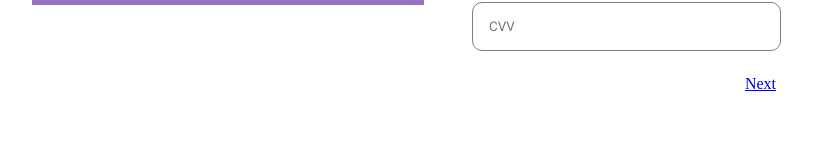
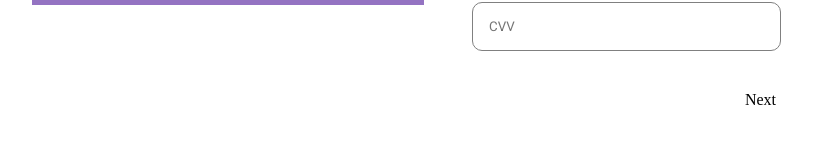
Before and after one commit to Unicorn-e-Wallet-UI/e-wallet-ui, a React (Create React App) app: page /registration-page-one in a window 1280 px wide. Shown: the part 536-680 px from the top of the page, without its empty margins (216-1039 px from the left). Built offline with nearby package versions, Linux system fonts and the light colour scheme.

Commit message:
Redirected Page One Reg  Data to Page 2

```diff
--- /dev/null
+++ b/src/Context/context.js
@@ -0,0 +1,26 @@
+// import { createContext, useState } from "react";
+
+// const RegContext = createContext();
+
+// const RegContextProvider = RegContext.Provider;
+// const RegContextConsumer = RegContext.Consumer;
+
+// export {RegContextProvider, RegContextConsumer};
+
+// export const RegDataContextProvider = ({...props}) => {
+//  const [regData, setRegData] = useState({
+//    identification: "",
+//    address: "",
+//    cardName: "",
+//    cardNumber: "",
+//    expiryDate: "",
+//    cvv: "",
+//  });
+
+//  return (
+//     <RegDatacontext.Provider value={{regData, setRegData}}>
+//         {props.children}
+//     </RegDatacontext.Provider>
+//  )
+
+// }
--- a/src/component/pages/Registration-pages/verification/kycFormsPageOne/kycPageOne.js
+++ b/src/component/pages/Registration-pages/verification/kycFormsPageOne/kycPageOne.js
@@ -1,25 +1,34 @@
-import { useState } from "react"
+import { createContext, useState } from "react"
+import { useNavigate } from "react-router-dom";
 import imageOne from "../../../../../assets/images/KYC-One.png";
 import Container from "../../../../../reusables-components/container/container";
 import InputFields from "../../../../../reusables-components/input/input";
 import KycHeader from "../../../../../reusables-components/kyc-header/kycHeader";
 import { Link } from "react-router-dom";
 import "./kycPageOne.css"
+import  { RegContextProvider } from "../../../../../Context/context";
+
 
 const RegistrationPageOne = () => {
 
   const [regData, setRegData] = useState({
     identification:"",
-    kyc: "",
     address: "",
     cardName: "",
     cardNumber:"",
     expiryDate:"",
     cvv:""
   })
-
+  const navigate = useNavigate();
 const [selectChange, setSelectChange] = useState("NIN");
 
+const handlePush = () =>{
+  navigate("/registration-page-two",{
+    state: {
+      regData: regData
+    }
+  })
+}
 const handleChange = (event) => {
     event.preventDefault();
     const {name, value} = event.target;
@@ -39,6 +48,7 @@ const handleChange = (event) => {
 
     return (
       <>
+      {/* <RegContextProvider value={regData}> */}
         <Container
           images={
             <img style={{ width: "100%" }} src={imageOne} alt="imageOne" />
@@ -68,11 +78,13 @@ const handleChange = (event) => {
               </form>
 
               <div className="next-page2">
-                   <Link to={"/registration-page-two"}> Next</Link>
+                   {/* <Link to={"/registration-page-two"}> Next</Link>         */}
+                   <p onClick={handlePush}>Next</p>
                </div>
             </>
           }
         />
+        {/* </RegContextProvider> */}
       </>
     );
 }
--- a/src/component/pages/Registration-pages/verification/kycFormsPageTwo/kycPageTwo.js
+++ b/src/component/pages/Registration-pages/verification/kycFormsPageTwo/kycPageTwo.js
@@ -1,21 +1,29 @@
-import { useState } from "react";
-import { Link } from "react-router-dom";
+import { useContext, useState} from "react";
+import { Link, useLocation } from "react-router-dom";
 import imageOne from "../../../../../assets/images/KYC-One.png";
 import RButtons from "../../../../../reusables-components/buttons/button";
 import Container from "../../../../../reusables-components/container/container";
 import InputFields from "../../../../../reusables-components/input/input";
 import KycHeader from "../../../../../reusables-components/kyc-header/kycHeader";
+import  { RegContextConsumer }  from "../../../../../Context/context";
 import "./kycPageTwo.css";
 
 const RegistrationPageTwo = () => {
+
+  // const dataFromPageOne = useContext(RegDatacontext);
+
     const [regData, setRegData] = useState({
         fullName:"",
         emailAddress:"",
         phoneNumber:"",
         relationship:"",
         bvn:""
+    })
+    // const ctx = useContext(RegContextConsumer)
+    // console.log(ctx)
 
-    })
+    const location = useLocation()
+    console.log(location.state)
 
     const handleChange = (event) => {
             event.preventDefault();
@@ -24,10 +32,12 @@ const RegistrationPageTwo = () => {
                 return {...prevValue, [name]:value}
             })
             console.log(regData)
+            // console.log(dataFromPageOne);
     }
 
     return (
       <>
+      {/* <div>{dataFromPageOne}</div> */}
         <Container
           images={
             <img style={{ width: "100%" }} src={imageOne} alt="imageOne" />
--- /dev/null
+++ b/src/data/db.json
@@ -0,0 +1,5 @@
+{
+    "User":[
+
+    ]
+}
```
Also changed, not shown: src/App.css (line endings or trailing spaces), src/component/pages/Registration-pages/verification/AccountVerificationPage(OTP)/verifyAccount.css (added), src/component/pages/Registration-pages/verification/AccountVerificationPage(OTP)/verifyAccount.js (added), 1 other file (tests, documents, lock files or other folders).
